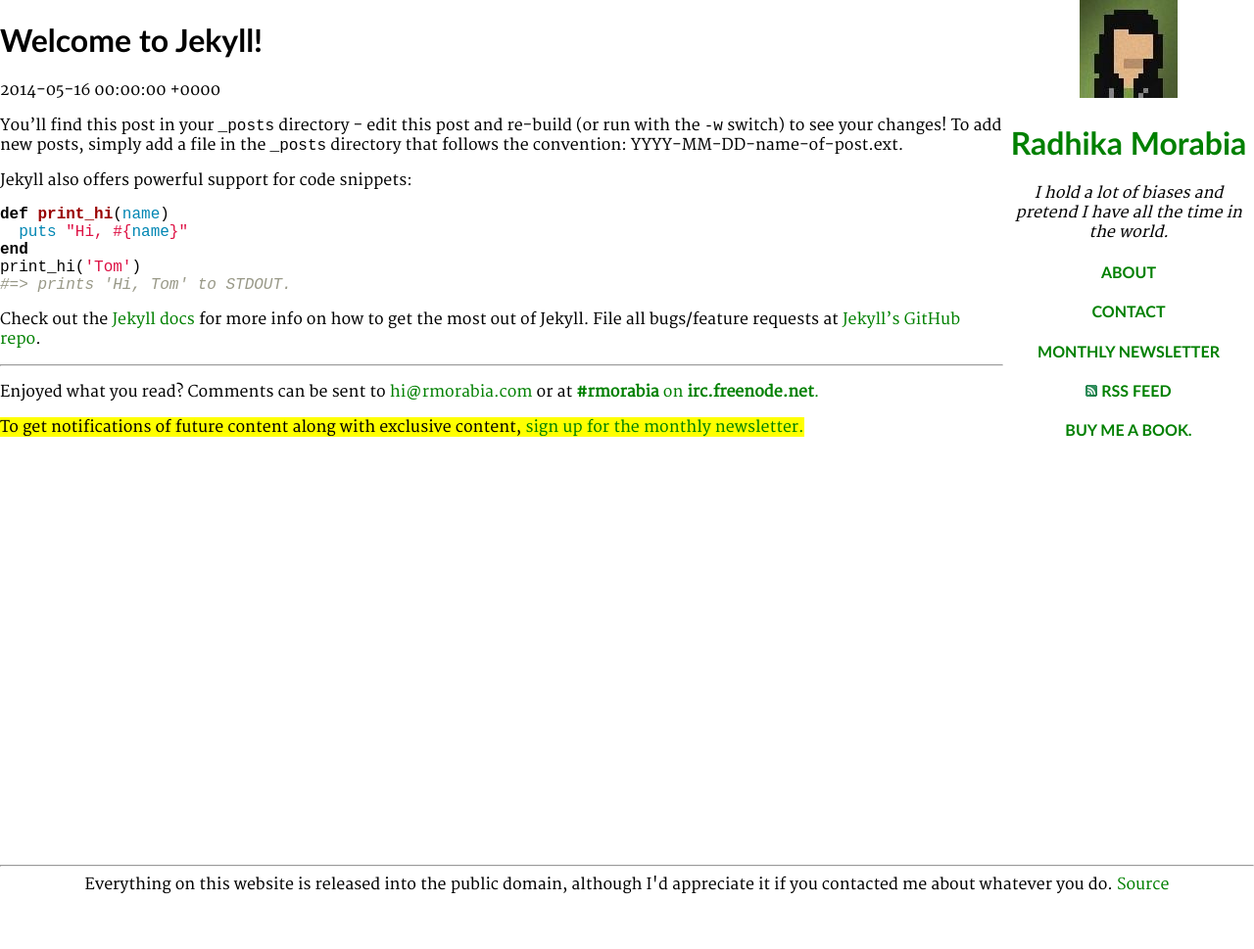
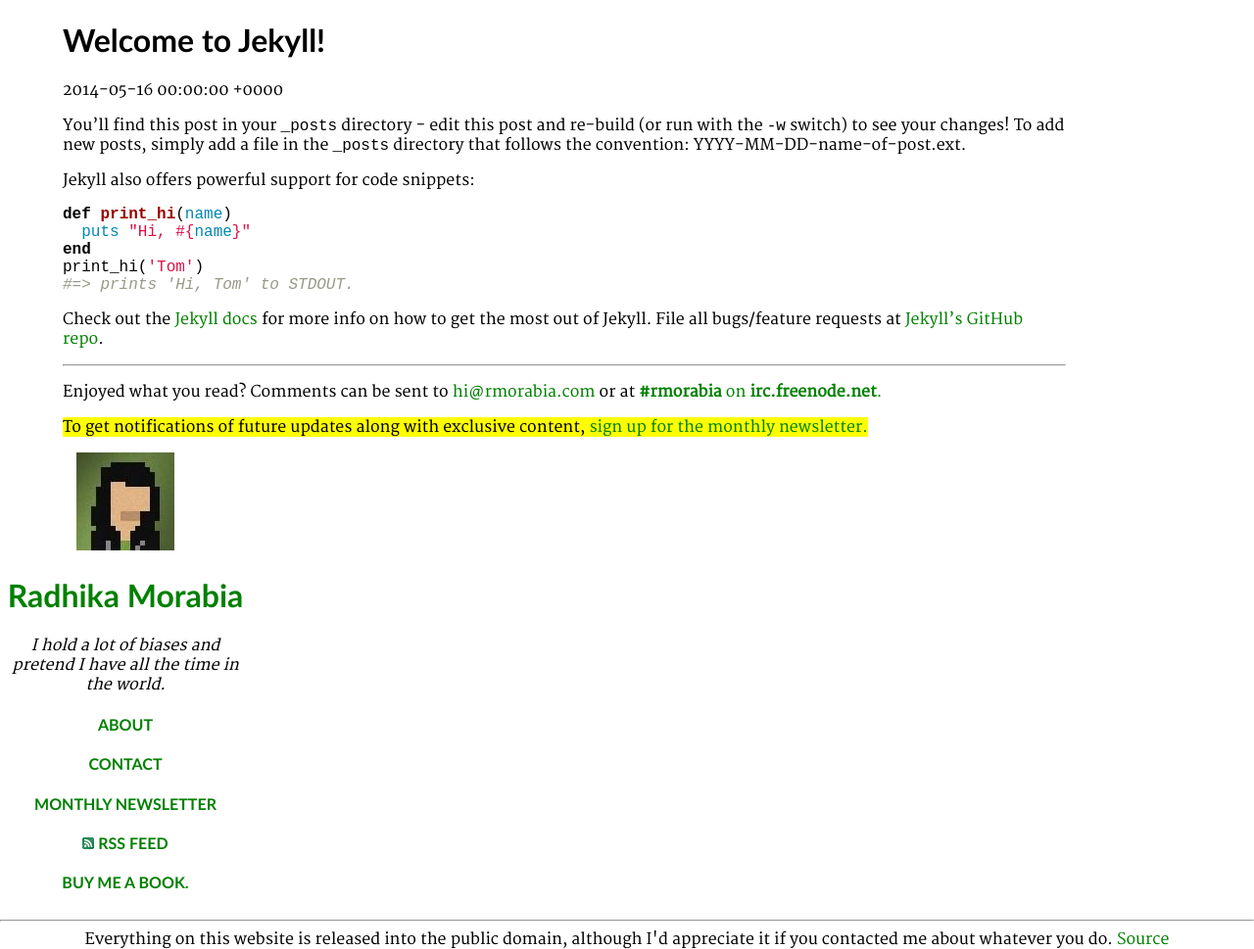
Before and after one commit to rmorabia/radhika.dev, a Jekyll site: the page built from _posts/2013-12-11-welcome-to-jekyll.markdown, in a window 1280 px wide. Shown: the whole page at 98% size. Built offline with Jekyll 4.4.1, drawn with Linux system fonts in a browser that asks for light colours; Markdown is read by kramdown in place of the engine named in the settings; before the commit the page ends 913 px from its top, so only the background shows below that.

Commit message:
add padding to content

```diff
--- a/_layouts/post.html
+++ b/_layouts/post.html
@@ -13,4 +13,4 @@
 
 <p>Enjoyed what you read? Comments can be sent to <a href="mailto:hi@rmorabia.com">hi@rmorabia.com</a> or at <a href="/contact.html"><b>#rmorabia</b> on <b>irc.freenode.net</b>.</a></p>
 
-<p><mark>To get notifications of future content along with exclusive content, <a href="http://mad.ly/signups/103121/join">sign up for the monthly newsletter.</mark></a></p>
+<p><mark>To get notifications of future updates along with exclusive content, <a href="http://mad.ly/signups/103121/join">sign up for the monthly newsletter.</mark></a></p>
--- a/css/stylesheet.css
+++ b/css/stylesheet.css
@@ -44,3 +44,8 @@
     height: 25px;
     width: 100%;
 }
+
+.pure-u-4-5 {
+    padding-right: 5%;
+    padding-left: 5%;
+}
```
